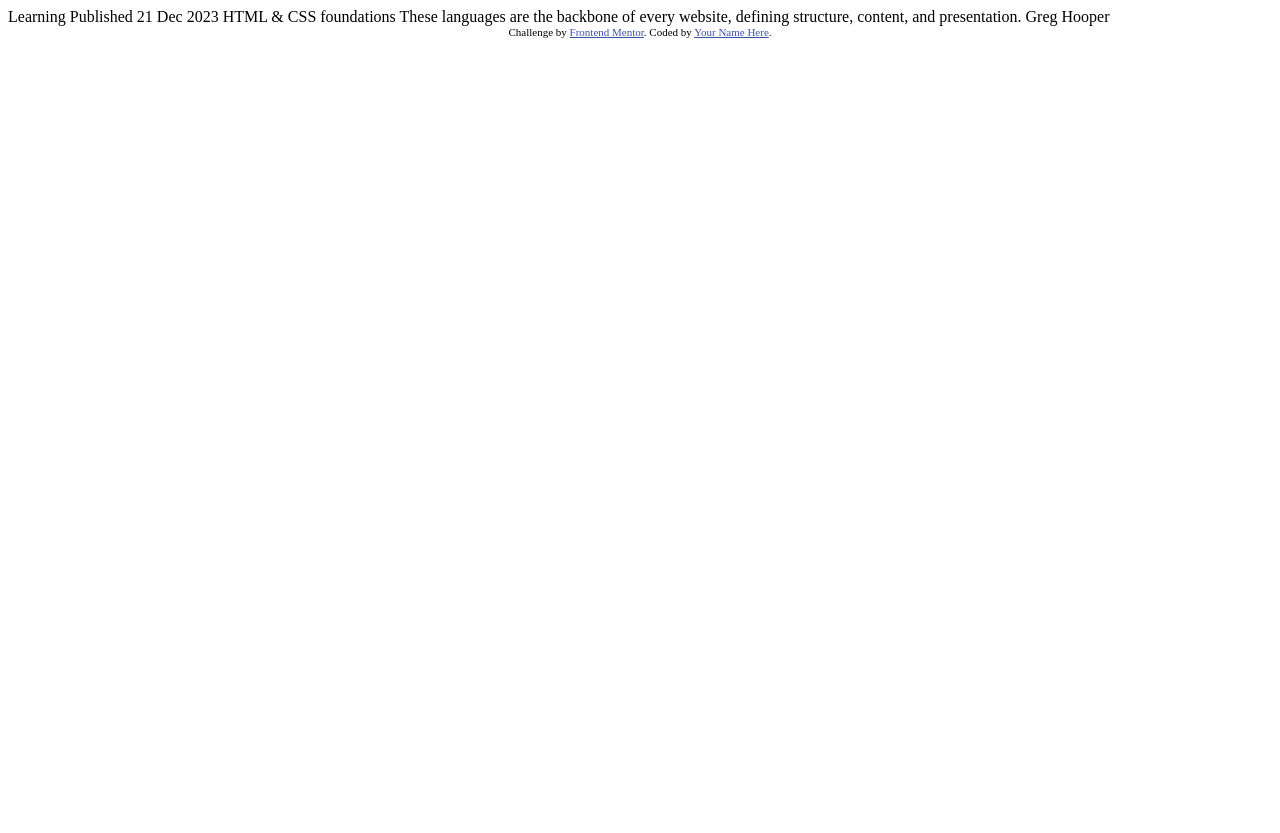
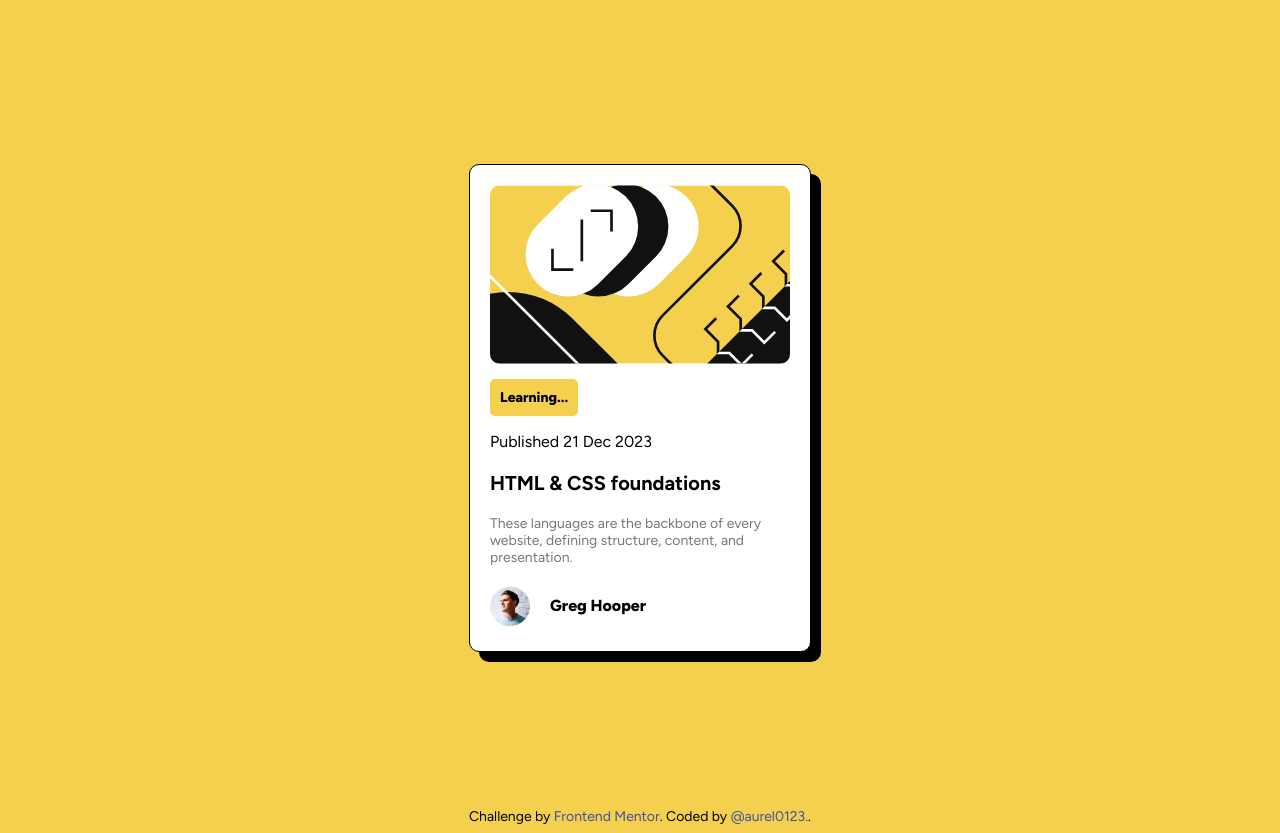
Before and after one commit to aurel0123/blog-preview-card, a plain HTML site: page index.html in a window 1280 px wide. Before the commit the page ends 800 px from the top, so only its background shows below. Drawn offline with Linux system fonts and the light colour scheme.

Commit message:
Finish Projet

```diff
--- a/index.html
+++ b/index.html
@@ -7,28 +7,37 @@
   <link rel="icon" type="image/png" sizes="32x32" href="./assets/images/favicon-32x32.png">
 
   <title>Frontend Mentor | Blog preview card</title>
-
+  <link rel="stylesheet" href="style.css">
   <!-- Feel free to remove these styles or customise in your own stylesheet 👍 -->
   <style>
-    .attribution { font-size: 11px; text-align: center; }
-    .attribution a { color: hsl(228, 45%, 44%); }
+    .attribution { font-size: 14px; text-align: center; }
+    .attribution a { color: hsl(228, 45%, 44%);
+      text-decoration: none;
+    }
   </style>
 </head>
 <body>
-
-  Learning
-
-  Published 21 Dec 2023
-
-  HTML & CSS foundations
-
-  These languages are the backbone of every website, defining structure, content, and presentation.
-
-  Greg Hooper
+  <div class="container">
+    <div class="container-text-img">
+      <div class="img">
+        <img src="assets/images/illustration-article.svg" alt="blog-card-preview">
+      </div>
+      <div class="container-text">
+        <button>Learning...</button>
+        <p>Published 21 Dec 2023</p>
+        <h3> HTML & CSS foundations</h3>
+        <p class="comment">These languages are the backbone of every website, defining structure, content, and presentation.</p>
+      </div>
+      <div class="profil">
+        <img src="assets/images/image-avatar.webp" alt="">
+        <p class="profil-name">Greg Hooper</p>
+      </div>
+    </div>
+  </div>
 
   <div class="attribution">
     Challenge by <a href="https://www.frontendmentor.io?ref=challenge" target="_blank">Frontend Mentor</a>.
-    Coded by <a href="#">Your Name Here</a>.
+    Coded by <a href="#"> @aurel0123.</a>.
   </div>
 </body>
 </html>
--- /dev/null
+++ b/style.css
@@ -0,0 +1,68 @@
+@import url('https://fonts.googleapis.com/css2?family=Figtree:ital,wght@0,300..900;1,300..900&family=Open+Sans:ital,wght@0,300..800;1,300..800&family=Poppins:wght@200;300;400;500;800&display=swap');
+:root{
+    --yellow-color : hsl(47, 88%, 63%) ;
+    --white-color : hsl(0, 0%, 100%) ;
+}
+*{
+    font-family: "Figtree", sans-serif;
+}
+body{
+    background-color: var(--yellow-color);
+}
+.container{
+    display: flex;
+    height: 100vh;
+    justify-content: center;
+    width: 100%;
+    align-items: center;
+}
+.container-text-img{
+    width: 300px;
+    background-color: var(--white-color);
+    border-radius: 10px;
+    border: 1px solid #000;
+    box-shadow: 10px 10px 0 #000;
+    padding: 20px;
+}
+.container-text-img .img{
+    display: flex;
+    justify-content: center;
+    align-items: center;
+    width: 100%;
+    height: 100%;
+    margin-bottom: 15px;
+}
+.img img{
+    width: 100%;
+    height: 100%;
+    border-radius: 10px;
+}
+.container-text-img .container-text button{
+    border: none;
+    outline: none;
+    padding: 10px;
+    background-color: var(--yellow-color);
+    font-weight: 800;
+    font-size: 14px;
+    border-radius: 5px;
+}
+.container-text p{
+    font-size: 16px;
+}
+.container-text h3{
+    font-size: 20px;
+}
+.container-text .comment{
+    font-size: 14px;
+    color: #777;
+}
+.profil{
+    display: flex;
+    gap: 20px;
+    font-weight: 800;
+    align-items: center;
+}
+.profil img{
+    width: 40px;
+    height: 40px;
+}
```
